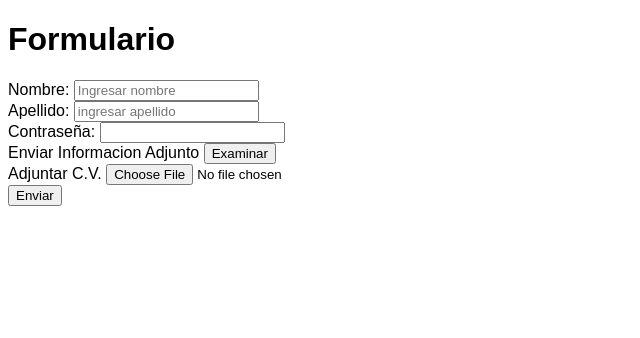
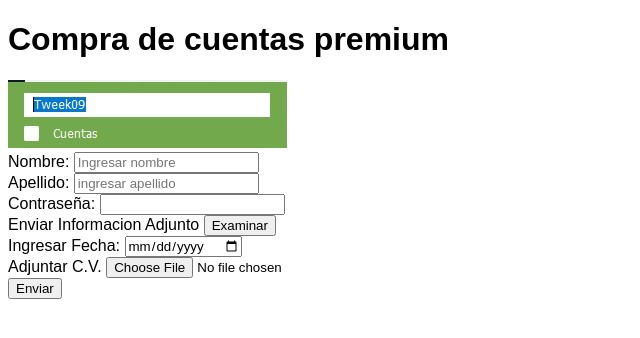
Before and after one commit to MartinH97/ejercicio08-02, a plain HTML site: page index.html in a window 1280 px wide. Shown: the whole page, without its empty margins (0-640 px from the left). Drawn offline with Linux system fonts and the light colour scheme.

Commit message:
actualizacion

```diff
--- a/index.html
+++ b/index.html
@@ -13,7 +13,9 @@
         }
     </style>
 
-    <h1>Formulario</h1>
+    <h1>Compra de cuentas premium</h1>
+
+    <img src="Captura de pantalla 2024-02-08 164812.jpg" alt="">
 
     <form action="enviado.html">
 
@@ -37,6 +39,11 @@
             <input type="submit" value="Examinar" />
         </div>
 
+        <div class="date">
+            <label for="">Ingresar Fecha:</label>
+            <input type="date">
+        </div>
+
         <div>
             <label for="">Adjuntar C.V.</label>
             <input type="file">
```
Also changed, not shown: Captura de pantalla 2024-02-08 164812.jpg (added).
